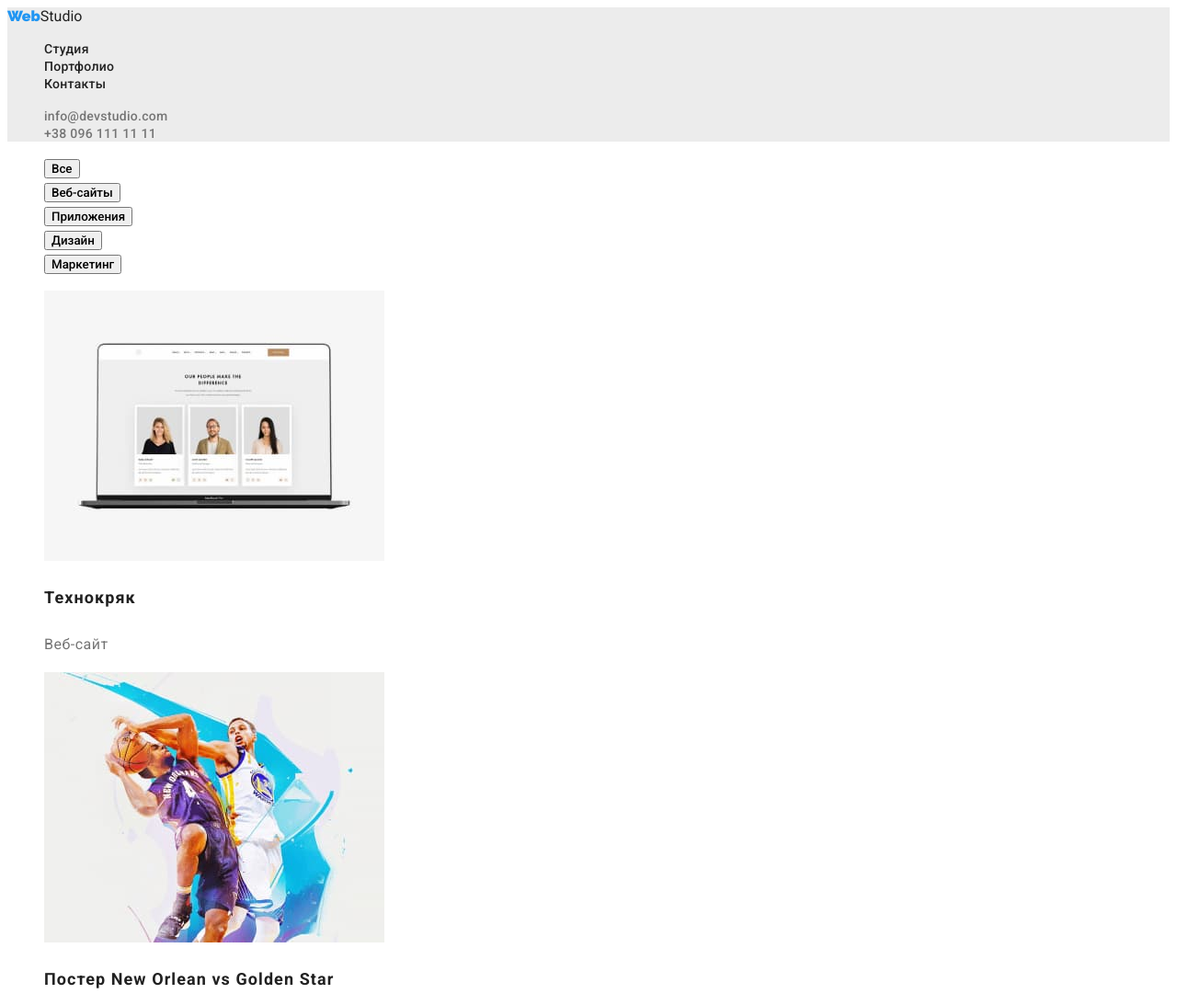
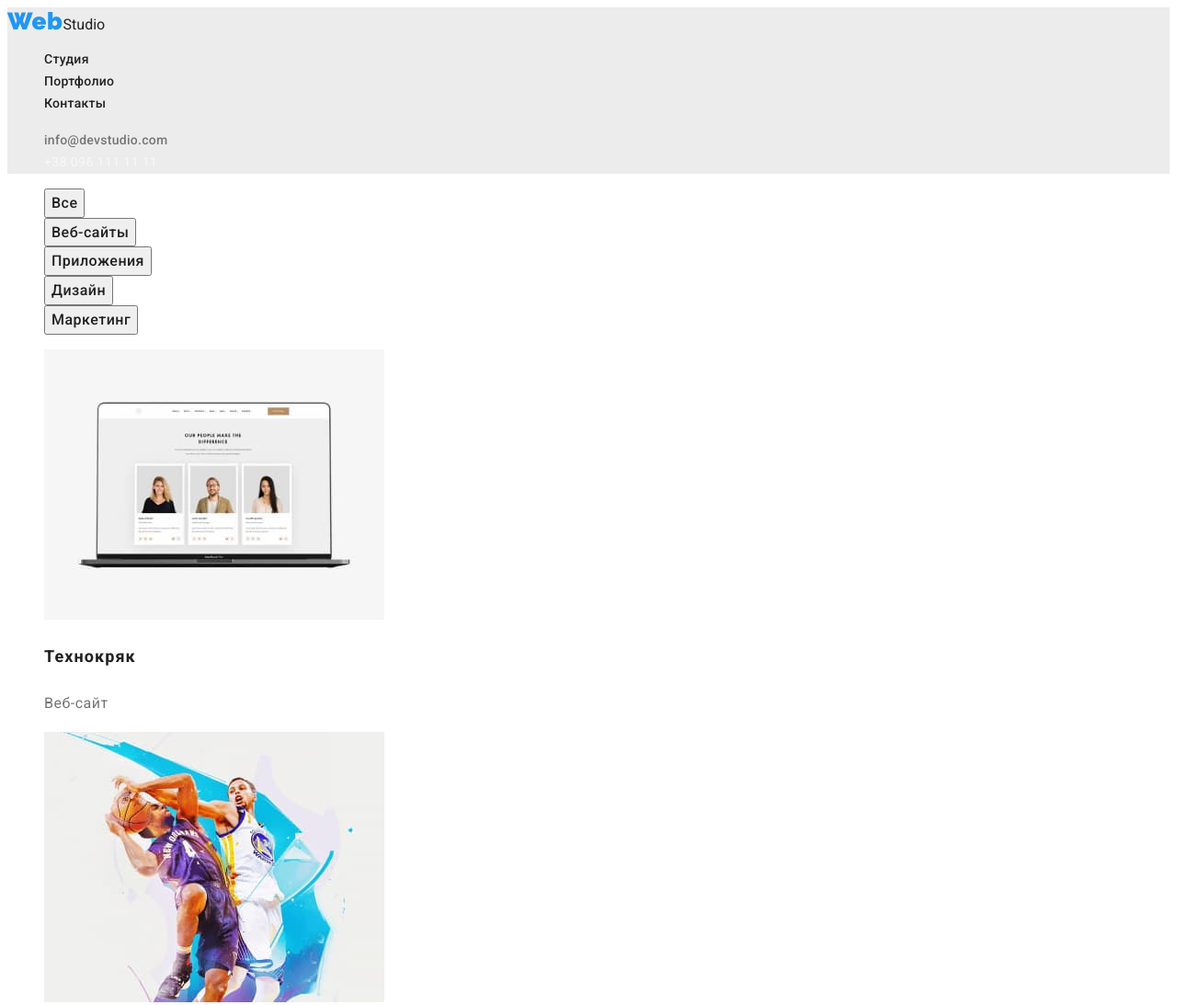
Before and after one commit to irynazevin/-goit-markup-hw-02, a plain HTML site: page portfolio.html in a window 1280 px wide. Shown: the top 1093 px of the page at 92% size. Drawn offline with Linux system fonts and the light colour scheme.

Commit message:
Update styles.css

```diff
--- a/css/styles.css
+++ b/css/styles.css
@@ -27,13 +27,7 @@
 letter-spacing: 0.02em;
 color: #212121;
 }
-.header-telephone {
-font-weight: 500;
-font-size: 14px;
-line-height: 1.14x;
-letter-spacing: 0.02em;
-color: #757575
-}
+
 .header-mail {
  font-weight: 500;
 font-size: 14px;
@@ -41,18 +35,26 @@
 letter-spacing: 0.02em;
 color: #757575;
 }
-.header-logo {
-  color: #212121;
-  color: #2196f3;
-}
+
 .web-blue {
   color: #2196f3;
 }
 .studio-black {
   color: #212121;
 }
+.header-telephone {
+font-weight: normal;
+font-size: 14px;
+line-height: 1.71;
+letter-spacing: 0.03em;
+color: rgba(255, 255, 255, 0.6);
+}
 .menu-links {
-  color: #212121;
+font-weight: normal;
+font-size: 14px;
+line-height: 1.71;
+letter-spacing: 0.03em;
+color: rgba(255, 255, 255, 0.6);
 }
 
 .menu-links .link:hover,
@@ -91,6 +93,12 @@
 .backlight-button {
 font-family: Roboto;
 font-weight: 500;
+font-weight: 500;
+font-size: 16px;
+line-height: 1.62;
+text-align: center;
+letter-spacing: 0.03em;
+color: #212121;
 
 }
 .keys {
@@ -181,6 +189,7 @@
   color: #FFFFFF;
 }
 .footer-address {
+font-style: normal;
 font-size: 14px;
 line-height: 1.71;
 letter-spacing: 0.03em;
@@ -206,6 +215,10 @@
 .web-blue,
 .studio-wiete,
 .web-blue {
-font-family: Raleway;
-font-weight: bold;
+font-family: Raleway ,sans-serif;
+font-style: normal;
+font-weight: 700;
+font-size: 26px;
+line-height: 1.19;
+letter-spacing: 0.03em;
 }
```
